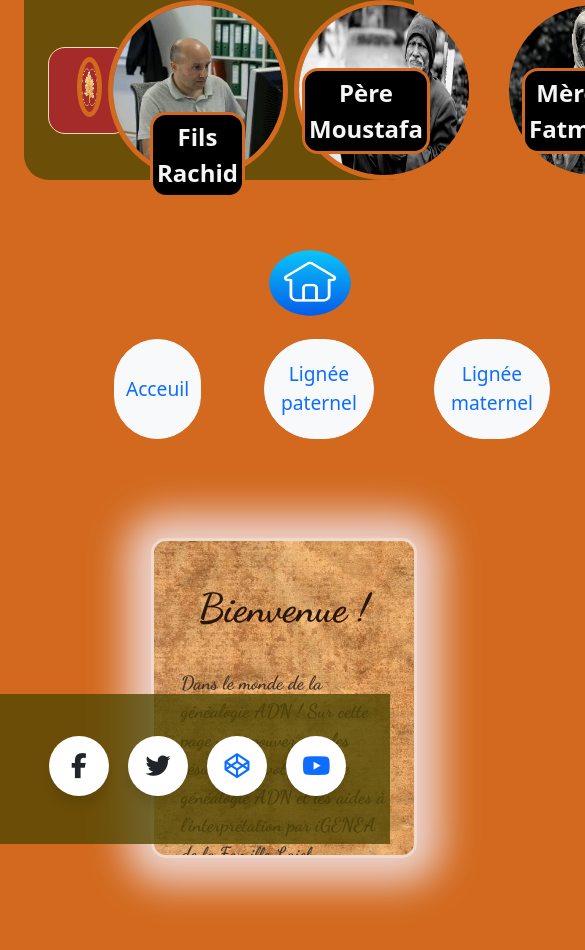
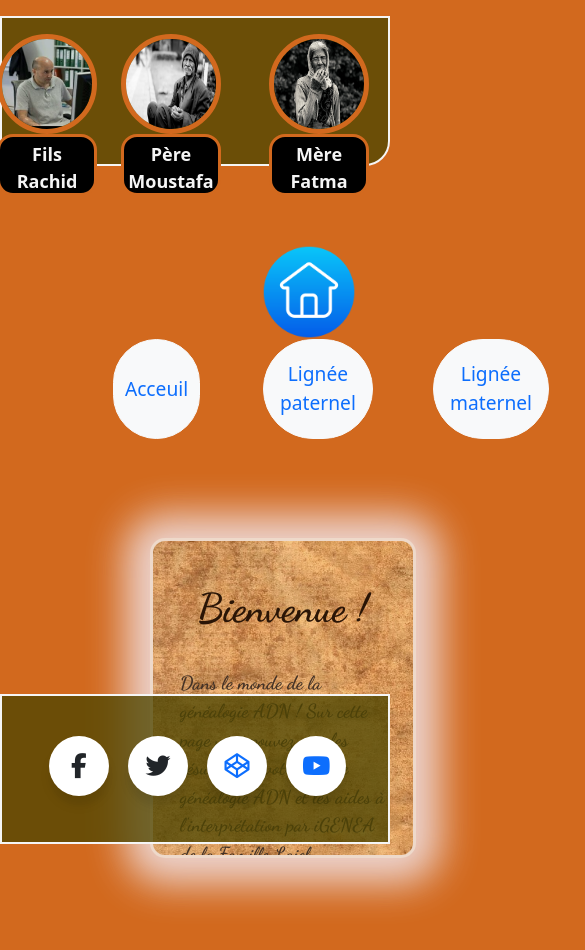
Before and after one commit to RACHID63/histoire-et-genealogie-bootstrap, a plain HTML site: page geneLaiebbouchareb.html in a window 390 px wide. Shown: the top 950 px of the page, 585 px wide, since content can reach past the window. Drawn offline with nearby package versions, Linux system fonts and the light colour scheme.

Commit message:
up to date

```diff
--- a/geneLaiebBouchareb.css
+++ b/geneLaiebBouchareb.css
@@ -30,7 +30,10 @@ nav {
 
 .header {
   width: 100%;
-  height: auto;
+  height: 240px;
+  border: solid whitesmoke 2px;
+  border-bottom-left-radius: 20px;
+  border-bottom-right-radius: 20px;
   position: absolute;
   top: 0;
   left: 0;
@@ -44,56 +47,47 @@ nav {
   justify-content: space-between;
 }
 
-.containerpersonne1 {
-  margin-left: 114px;
-  position: relative;
-  display: flex;
-  flex-direction: column;
-  flex-wrap: wrap;
-  align-content: center;
-  align-items: center;
-}
-
-.containerpersonne2 {
-  margin-left: 20px;
-  position: relative;
-  display: flex;
-  flex-direction: column;
-  flex-wrap: wrap;
-  align-content: center;
-  align-items: center;
-}
-
-.containerpersonne3 {
-  background: transparent;
-  margin-right: 114px;
-  position: relative;
-  display: flex;
-  flex-direction: column;
-  flex-wrap: wrap;
-  align-content: center;
-  align-items: center;
+.containerpersonne {
+  width: 230px;
+  padding-left: 0px;
+  padding-right: 0px;
+  margin-left: 0px;
+  margin-right: 0px;
+  display: flex !important;
+  flex-direction: row;
+  justify-content: center;
 }
 
 #popuprachid {
+  background-color: #fff;
   margin: 6rem auto;
-  padding: 2rem ;
-  background: #fff;
+  padding: 2rem;
   border-radius: 10px;
   width: 48%;
   position: relative;
   left: 0;
-  transition:all 0.4s ease-in-out;
+  transition: all 0.4s ease-in-out;
 }
 
-#popuprachid .cross{
+#popuprachid .cross {
   position: absolute;
   top: 1rem;
   right: 1.5rem;
 }
 
+#popupmostefa {
+  background-color: #fff;
+  margin: 6rem auto;
+  padding: 2rem;
+  border-radius: 10px;
+  width: 48%;
+  position: relative;
+  left: 0;
+  transition: all 0.4s ease-in-out;
+}
 
-.titre.site {
+
+.site, .sitegénéalogie {
   font-size: 25px;
   background: transparent;
   display: flex;
@@ -110,10 +104,9 @@ nav {
   background: brown;
   border-radius: 17px;
 
-
 }
 
-.sitegénéalogie {
+/* .sitegénéalogie {
   font-size: 22px;
   padding-bottom: 20px;
   color: #ffff;
@@ -127,42 +120,44 @@ nav {
   align-content: center;
   justify-content: center;
   align-items: center;
+} */
+
+
+.prénom1 {
+  position: relative;
+  top: 0px;
+  left: 0;
+  height: 76px;
+  background: black;
+  border: solid rgb(210, 105, 30);
+  font-size: 20px;
+  color: whitesmoke;
+  padding: 4px;
+  border-radius: 16px;
+  text-align: center;
+}
+
+.rachid,
+.mostefa,
+fatma {
+  display: flex;
+  flex-direction: column;
+  align-items: center;
 }
 
 
-.prénom-rachid, .prénom-mostefa, .prénom-fatma {
-  background: black;
-  border: solid rgb(210, 105, 30);
-  font-size: 24px;
-  color: whitesmoke;
-  padding: 4px;
-  border-radius: 16px;
+
+/* .prénom-fatma {
   position: absolute;
   top: 112px;
-  left: auto;
-  text-align: center;
-}
+  left: 23px;
+} */
 
-.rachid,.mostefa {
-  display: flex;
-    justify-content: center;
-
-}
-
-.prénom-fatma {
+/* .prénom-mostefa {
   position: absolute;
   top: 112px;
-  left: 53px;
-
-}
-
-.prénom-mostefa {
-  position: absolute;
-  top: 0px;
-  left: 0px;
-  top: 108px;
   left: 43px;
-}
+} */
 
 a {
   text-decoration: none;
@@ -234,32 +229,34 @@ button {
   width: 100px;
 }
 
-.img,
-.père.mère.fils {
-  width: 180px;
-  height: 180px;
+.img {
+  width: 141px;
+  height: 141px;
+  border-radius: 50%;
+  border: solid 5px chocolate;
+  object-fit: fill;
   border-radius: 50%;
   border: solid 5px chocolate;
   object-fit: fill;
 }
 
-.mère {
+/* .mère {
   object-position: 1px 3px;
 
-}
+} */
 
-.père {
+/* .père {
   object-position: 50% 50%;
 
-}
+} */
 
-.fils {
+/* .fils {
   object-position: 4px 10px;
   background-color: white;
   object-fit: contain;
   width: 50px;
 
-}
+} */
 
 h2 {
   color: black;
@@ -298,6 +295,7 @@ h2 {
 .footercontainer {
   position: fixed;
   width: 100%;
+  border: solid 2px whitesmoke;
   bottom: 0;
   height: 150px;
   left: 0;
@@ -401,9 +399,11 @@ h2 {
 @media screen and (max-width: 950px) {
 
   .header {
+    padding: 3px;
     border-bottom-left-radius: 25px;
     border-bottom-right-radius: 25px;
     width: 100%;
+    height: 150px;
     left: 0;
   }
 
@@ -413,69 +413,48 @@ h2 {
     height: 100vh;
     background: none;
     background-color: rgb(210, 105, 30);
+    display: flex;
+    flex-direction: column;
+    justify-items: center ;
+    justify-content:end;
   }
 
   .navbar-brand {
-
     background-color: orangered;
     width: 85px;
     padding: 15px;
     border-radius: 21px;
   }
 
-  .sitegénéalogie {
-    width: 62px;
+  /* .sitegénéalogie {
+    display:none;
+    background-color: none; */
+    /* width: 62px;
     height: 62px;
     font-size: 0px;
     color: #ffff;
     text-decoration: none;
-    color: #fff;
+    color: #fff; */
+  /* } */
 
+  .site {
+    visibility: hidden;
   }
 
-
-  .containerpersonne1 {
-    margin-left: 0px;
-    width: 119px;
-    left: 8px;
+  .img,
+  .Fils {
+    cursor: pointer;
+    width: 100px;
+    height: 100px;
   }
 
-  .containerpersonne2 {
-    left: 25px;
-  }
-
-  .containerpersonne3 {
-    margin-left: 10px;
-    left: 45px;
-    top: -0px;
-  }
-
-  .img.fils {
-    cursor: pointer;
-    width: 80px;
-    height: 80px;
-  }
-
-  span,
-  .prénom {
-    font-size: 15px;
-    top: 68px;
-    left: 30px;
-  }
-
-  .prénom-mostefa {
-    top: 68px;
-    left: 8px;
-  }
-
-  .prénom-fatma {
-    top: 68px;
-    left: 18px;
-  }
-
-  .père {
-    margin-right: 12px;
-    margin-left: -13px;
+  .prénom1
+   {
+    top: 0px;
+    left: 0px;
+    width:100px ;
+    height: 62px;
+    font-size: 18px;
   }
 
   #btnAcceuil {
@@ -496,21 +475,14 @@ h2 {
     margin-left: -46px;
   }
 
-  .titre {
-    margin-top: 1px;
-  }
-
-  img {
-    width: 25px;
-    height: 82px;
-    border-radius: 50%;
-    border: solid 5px chocolate;
-    object-fit: fill;
-  }
 
   body {
     width: auto;
     height: 375vh;
+    display: flex;
+  align-items: center;
+  align-content: center;
+  place-items: center;
 
   }
 
@@ -518,12 +490,13 @@ h2 {
     position: absolute;
     top: 8px;
     left: 139px;
+
   }
 
   .sidebar {
     position: absolute;
     top: 288px;
-    left: 1px;
+    left:0pxx;
     margin-top: 0px;
     margin-bottom: 0px;
     display: flex;
@@ -579,4 +552,15 @@ h2 {
     overflow: scroll;
   }
 
+  #popuprachid {
+    background-color:none;
+    margin: 1rem auto;
+    padding: 1rem;
+    border-radius: 10px;
+    width: 48%;
+    position: relative;
+    left: 0;
+    transition: all 0.4s ease-in-out;
+  }
+
 }
--- a/geneLaiebbouchareb.html
+++ b/geneLaiebbouchareb.html
@@ -1,5 +1,6 @@
 <!DOCTYPE html>
 <html lang="fr">
+
 <head>
   <meta charset="UTF-8" />
   <meta http-equiv="X-UA-Compatible" content="IE=edge" />
@@ -16,27 +17,33 @@
   <script src="https://kit.fontawesome.com/f6a18e5345.js" crossorigin="anonymous"></script>
   <title>Document</title>
 </head>
-<body class="container">
-  <nav class="container-fluid m-0 px-0 position-absolute top-0 left-0">
-    <div class=" container header ">
-      <div class="titre site ">
-        <a href="https://www.igenea.com" class="sitegénéalogie " target="blanc"><img class="imglogo " src="./images/logo-big.png" alt="nom du site" /><br>  généalogie</a>
+
+<body class="d-flex d-sm-flex flex-column justify-content-center ">
+  <nav class="container m-0 px-0 position-absolute top-0 left-0">
+    <div class=" container header container mt-3 m-0 px-0 position-absolute top-0 left-0 ">
+      <div class=" site ">
+        <a href="https://www.igenea.com" class="sitegénéalogie " target="blanc"><img class="imglogo img-fluid "
+            src="./images/logo-big.png" alt="nom du site" /><br> généalogie</a>
 
       </div>
-      <div class=" containerpersonne1 ">
-        <a href="#popuprachid" class="rachid "
-        data-bs-target="#exampleModal"> <img class=" img Fils  " src="./images/profil-Rachid.png" alt="prénom
-        " /> <span class="prénom-rachid" > <strong >Fils <br> Rachid</strong></span></a>
+      <nav class="container mt-3 m-0 px-0 position-absolute top-0 left-0 d-flex flex-xxl-row justify-content-center">
+        <div class="container containerpersonne d-sm-flex  ">
+          <a href="#popuprachid" class="rachid " data-bs-target="#exampleModal"> <img class=" img  rachid "
+              src="./images/profil-Rachid.png" alt="prénom
+        " /> <span class="prénom1"> <strong>Fils <br> Rachid</strong></span></a>
         </div>
-
-      <div class="containerpersonne2">
+        <div class="container containerpersonne">
           <div class="containertext">
-          <a  > <img class="  img Fils mostefa  " src="./images/old-man-1775239_640.jpg" alt="prénom fils" /> <span class=" prénom-mostefa "> <strong >Père <br> Moustafa</strong></span></a>
+            <a href="#popupmostefa" class="rachid container "> <img class="  img  mostefa   "
+                src="./images/old-man-1775239_640.jpg" alt="prénom fils" /> <span class=" prénom1 "> <strong>Père
+                  <br> Moustafa</strong></span></a>
           </div>
         </div>
-      <div class="containerpersonne3">
+        <div class="container containerpersonne">
           <div class="containertext">
-          <a href="https://www.igenea.com"  target="blanc"> <img class=" img Fils  " src="./images/old-lady-2724163_640.jpg" alt="prénom fils" /> <span class="prénom-fatma"> <strong>Mère <br> Fatma</strong></span></a>
+            <a href="#popupmostefa" class="rachid container "> <img class="  img  mostefa   "
+                src="./images/old-lady-2724163_640.jpg" alt="prénom fils" /> <span class=" prénom1 "> <strong>Mère
+                  <br> Fatma</strong></span></a>
           </div>
         </div>
     </div>
@@ -45,7 +52,7 @@
   <div class="sidebar">
     <div class="logohome">
 
-      <a href="./index.html" target=""><img id="imghome" src="./images/accueil.png" ></a>
+      <a href="./index.html" target=""><img id="imghome" src="./images/accueil.png"></a>
     </div>
     <div class="btn1">
       <button id="btnAcceuil" class="btn btn-light  btn-lg ms-50 mb-5">
@@ -68,15 +75,20 @@
       <div class="container" id="boxtext">
         <p class="paragraphe2">
           <a name="début"></a>
-    <H2>Bienvenue !</H2> <br>
-    Dans le monde de la généalogie ADN ! Sur cette page vous pouvez voir les résultats de votre test de généalogie ADN
-    et les aides à l'interprétation par iGENEA de la Famille Laieb.<br> N'hésitez pas à nous contacter si vous avez des
+        <H2> Bienvenue !</H2> <br>
+        <strong> Dans le monde de la généalogie ADN ! Sur cette page vous pouvez voir les résultats de votre test de
+          généalogie ADN
+          et les aides à l'interprétation par iGENEA de la Famille Laieb.<br> N'hésitez pas à nous contacter si vous
+          avez des
           questions sur nos résultats.<br>
-    Peut-être souhaitez-vous également recevoir quelques conseils ou informations complémentaires sur votre recherche
+          Peut-être souhaitez-vous également recevoir quelques conseils ou informations complémentaires sur votre
+          recherche
           d'origines. <br>
-    D'ailleurs : 92% des clients iGENEA pour lesquels nous avons effectué un test de généalogie ADN et que nous avons
-    conseillés recommandent le Test iGENEA à des amis ou offrent un avoir iGENEA en cadeau. Nous sommes fiers de ces
-    bons résultats, et espérons d'avoir de-même satisfait ou répondu à vos attentes.
+          D'ailleurs : 92% des clients iGENEA pour lesquels nous avons effectué un test de généalogie ADN et que nous
+          avons
+          conseillés recommandent le Test iGENEA à des amis ou offrent un avoir iGENEA en cadeau. Nous sommes fiers de
+          ces
+          bons résultats, et espérons d'avoir de-même satisfait ou répondu à vos attentes.</strong>
         </p>
         <p class="paragraphe2">
         <div>
@@ -100,27 +112,34 @@
             Valeurs genétiques valeurs ADNmt<br>
             Certificat certificat mt<br>
             Aide d'interprétation Vous avez beaucoup de concordances dans la base de données.<br> Il n'est cependant pas
-        possible de distinguer les concordances signifiants et celles qui n'en ont pas de signifiance.<br> Ce qui rend
+            possible de distinguer les concordances signifiants et celles qui n'en ont pas de signifiance.<br> Ce qui
+            rend
             difficile la détermination de la région d'origine et du peuple de l'antiquité.<br> L'interprétation de votre
             profil ADN est donc réparti sur plusieurs peuples de l'antiquité possibles et une plus grande région
-        d'origine.<br> Pour permettre la distinction entre les concordances signifiants et le concordances qui n'ont pas
-        de signifiance, nous vous recommandons de faire un upgrade à un test ADNmt FGS. Le résultat montrera un possible
+            d'origine.<br> Pour permettre la distinction entre les concordances signifiants et le concordances qui n'ont
+            pas
+            de signifiance, nous vous recommandons de faire un upgrade à un test ADNmt FGS. Le résultat montrera un
+            possible
             sousgroupe de votre haplogroup déterminé.<br> Ainsi, il est possible de pouvoir différencier l'origine.<br>
-        Avec la détermination de votre peuple d'origine et de votre région d'origine, nous aimerions vous aider à vous
-        aider à interpréter vos résultats d'ADN.<br> Le peuple d’origine montre votre provenance dans l’antiquité (900
+            Avec la détermination de votre peuple d'origine et de votre région d'origine, nous aimerions vous aider à
+            vous
+            aider à interpréter vos résultats d'ADN.<br> Le peuple d’origine montre votre provenance dans l’antiquité
+            (900
             av. J.C. – 900 ap. J.C.).<br> La région d’origine montre dans quelle région de votre profil est typique.<br>
-        Dépendant de votre profil génétique, une catégorisation précise dans un peuple d'origine n'est pas possible.<br>
-        Dans ce cas tout peuple possible sera listé. Cela signifie que vous appartenez à l'un de ces peuples d'origine
+            Dépendant de votre profil génétique, une catégorisation précise dans un peuple d'origine n'est pas
+            possible.<br>
+            Dans ce cas tout peuple possible sera listé. Cela signifie que vous appartenez à l'un de ces peuples
+            d'origine
             et que vous êtes originaire d'une région.
             Base de données
             Cliquez sur "Login" pour arriver dans un premier pas sur la base de données de. Une nouvelle fenêtre de
             FamilyTreeDNA s'ouvrira. Introduisez votre numéro de laboratoire et votre mot de passe pour vous inscrire à
             votre page personnelle.
             Renseignement sur les correspondances ADNmt
-        L’ADN mitochondrial est transmis de la mère à l’enfant. Tous les femmes et hommes de la même lignée maternelle
+            L’ADN mitochondrial est transmis de la mère à l’enfant. Tous les femmes et hommes de la même lignée
+            maternelle
             ont le même ADN mitochondrial.
             </p>
-
             <p class="paragraphe2">
             <div>
               <br>
@@ -143,17 +162,22 @@
             Valeurs genétiques Valeurs de l'ADN-Y <br>
             Certificat certificat Y <br>
             Recommandation Y-ADN upgrade 37/67 (mise à niveau) <br>
-        Avec la détermination de votre peuple d'origine et de votre région d'origine, nous aimerions vous aider à vous
-        aider à interpréter vos résultats d'ADN. Le peuple d’origine montre votre provenance dans l’antiquité (900 av.
+            Avec la détermination de votre peuple d'origine et de votre région d'origine, nous aimerions vous aider à
+            vous
+            aider à interpréter vos résultats d'ADN. Le peuple d’origine montre votre provenance dans l’antiquité (900
+            av.
             J.C. – 900 ap. J.C.). La région d’origine montre dans quelle région de votre profil est <br>
             Dépendant de votre profil génétique, une catégorisation précise dans un peuple d'origine n'est pas possible.
             Dans ce cas tout peuple possible sera listé. <br>
-        Cela signifie que vous appartenez à l'un de ces peuples d'origine et que vous êtes originaire d'une région. <br>
+            Cela signifie que vous appartenez à l'un de ces peuples d'origine et que vous êtes originaire d'une région.
+            <br>
             Base de données
             Cliquez sur "Login" pour arriver dans un premier pas sur la base de données de. Une nouvelle fenêtre de
-        FamilyTreeDNA s'ouvrira. <br> Introduisez votre numéro de laboratoire et votre mot de passe pour vous inscrire à
+            FamilyTreeDNA s'ouvrira. <br> Introduisez votre numéro de laboratoire et votre mot de passe pour vous
+            inscrire à
             votre page personnelle. <br>
             </p>
+
           </div>
           <!-- -----------boxtextes-------- -->
 
@@ -173,7 +197,7 @@
       </div>
     </div>
   </div>
-<!--fenêtre  identity fils-->
+
   <footer class=" container-fluid px-0   footercontainer">
     <div class="footer">
       <div class="wrapper">
--- a/stylesindex.css
+++ b/stylesindex.css
@@ -12,10 +12,10 @@ body {
   width: 100%;
   height: 100vh;
   display: flex;
-  flex-wrap: nowrap;
-  align-content: center;
+   justify-content: center;
+   flex-wrap: nowrap;
+   align-content: center;
   align-items: center;
-  justify-content: center;
   background-image: url(./images/compass-2946959_1920.jpg);
   background-repeat: no-repeat;
   background-position: center;
@@ -55,9 +55,9 @@ body {
   width: 1800px;
   position: absolute;
   top: 0px;
-  display: flex;
+  /* display: flex;
   flex-direction: row;
-  align-items: center;
+  align-items: center; */
   border-radius: 120px;
 }
 
@@ -103,10 +103,15 @@ active {
 
 .boxtitre {
   font-family: "Dancing Script";
+  display: flex;
+    flex-direction: column;
+    align-items: center;
+    border: solid #32320b;
+    border-radius: 15px;
   position: absolute;
   top: 218px;
   width: 1301px;
-  height: 570px;
+  height: 580px;
   padding: 55px;
   border-radius: 15px;
   box-shadow: rgba(0, 0, 0, 0.7) -45px 100px 20px;
@@ -124,9 +129,9 @@ active {
 }
 
 .titre {
-  width: 104px;
-    height: 104px;
-  margin-top: -154px;
+  width: 500px;
+    height:800px;
+  margin-top: -249px;
   color: rgb(52, 40, 28);
   font-family: "Dancing Script", cursive;
   font-size: 155px;
@@ -161,9 +166,11 @@ active {
 }
 
 #popup {
+  padding: 2rem ;
+  background-color: #fff;
+  background-image: url(.);
+  background-repeat: no-repeat;
   margin: 6rem auto;
-  padding: 2rem ;
-  background: #fff;
   border-radius: 10px;
   width: 48%;
   position: relative;
@@ -292,6 +299,7 @@ active {
 @media screen and (max-width: 950px) {
   body {
     width: auto;
+    justify-content: center;
     display: flex;
     flex-wrap: nowrap;
     align-content: center;
@@ -379,8 +387,11 @@ active {
   }
 
   .titre {
-    font-size: 50px;
+    margin-bottom: 122px;
     text-align: center;
+    display: flex;
+    text-align: center;
+    font-size: 40px;
   }
 
   #histoirelaieb1 {
```
Also changed, not shown: index.html (+15 -2 lines), popuppFamille.html (+0 -1 lines), images/kisspng-paper-parchment-convite-printing-papyrus-vector-to-do-the-old-texture-5ad801f524dd53.535905431524105717151.png (added), 1 other file. Lines whose indentation alone changed are shown as unchanged.
